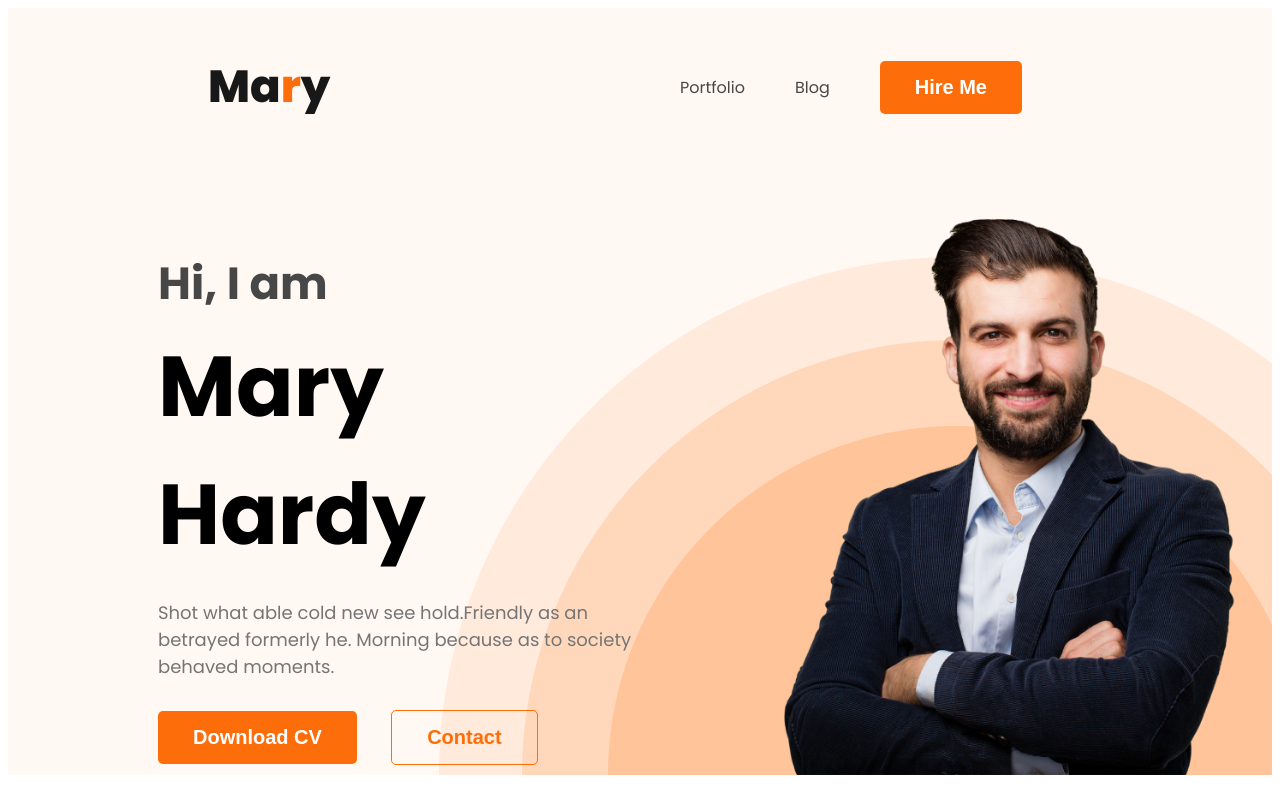
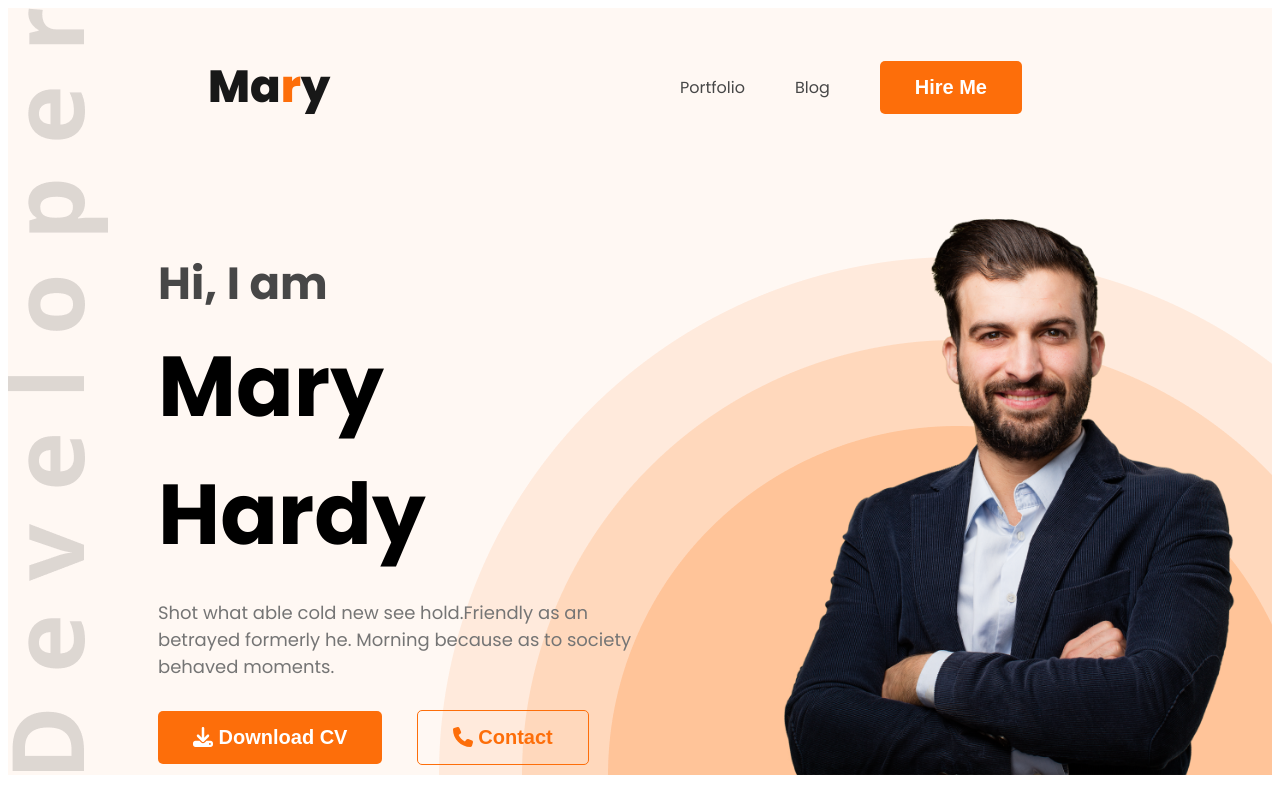
Before and after one commit to Asaduzzaman70/web-developer-portfolio, a plain HTML site: page index.html in a window 1280 px wide. Shown: the top 800 px of the page. Drawn offline with Linux system fonts and the light colour scheme.

Commit message:
Icon added

```diff
--- a/index.html
+++ b/index.html
@@ -12,6 +12,9 @@
 
 
     <link rel="stylesheet" href="style/style.css">
+
+    <script src="https://cdnjs.cloudflare.com/ajax/libs/font-awesome/6.5.1/js/all.min.js" integrity="sha512-GWzVrcGlo0TxTRvz9ttioyYJ+Wwk9Ck0G81D+eO63BaqHaJ3YZX9wuqjwgfcV/MrB2PhaVX9DkYVhbFpStnqpQ==" crossorigin="anonymous" referrerpolicy="no-referrer"></script>
+
 </head>
 <body>
     <header class="header">
@@ -28,8 +31,8 @@
                 <h3 class="banner-greeting">Hi, I  am</h3>
                 <h1 class="banner-title">Mary Hardy</h1>
                 <p>Shot what able cold new see hold.Friendly as an betrayed formerly he. Morning because as to society behaved moments.</p>
-                <button class="btn-primary">Download CV</button>
-                <button class="btn-primary btn-contract">Contact</button>
+                <button class="btn-primary"><i class="fa-solid fa-download"></i>  Download CV</button>
+                <button class="btn-primary btn-contract"><i class="fa-solid fa-phone"></i>  Contact</button>
             </div>
             <img class="profile-picture" src="./images/hardy.png" alt="">
         </div>
@@ -142,7 +145,7 @@
             </div>
 
             <div class="download-cv">
-                <button class="btn-primary">Download CV</button>
+                <button class="btn-primary"><i class="fa-solid fa-download"></i>  Download CV</button>
             </div>
         </section>
     </main>
--- a/style/style.css
+++ b/style/style.css
@@ -60,9 +60,9 @@ nav a{
 
 .header{
     background-color: #FFF8F3;
-    background-image: url(../images/header_bg.png);
+    background-image: url(../images/header_bg.png), url('../images/developer.png');
     background-repeat: no-repeat;
-    background-position: bottom right;
+    background-position: bottom right, top left;
 }
 .banner{
     padding: 30px 30px 0px 150px;
```
